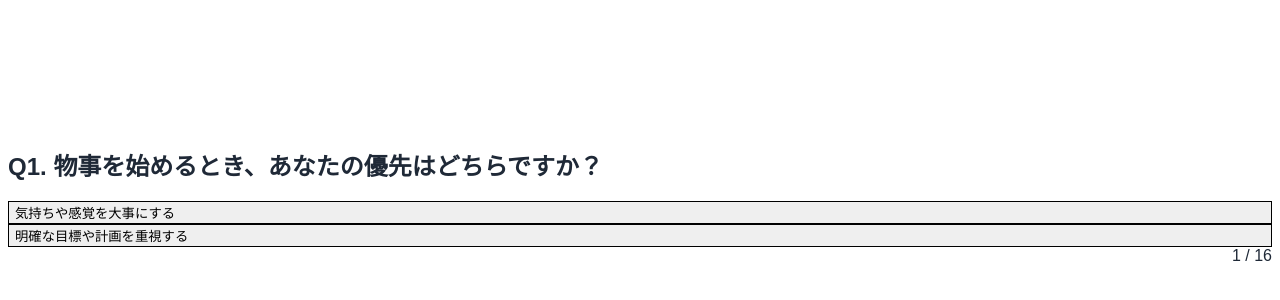
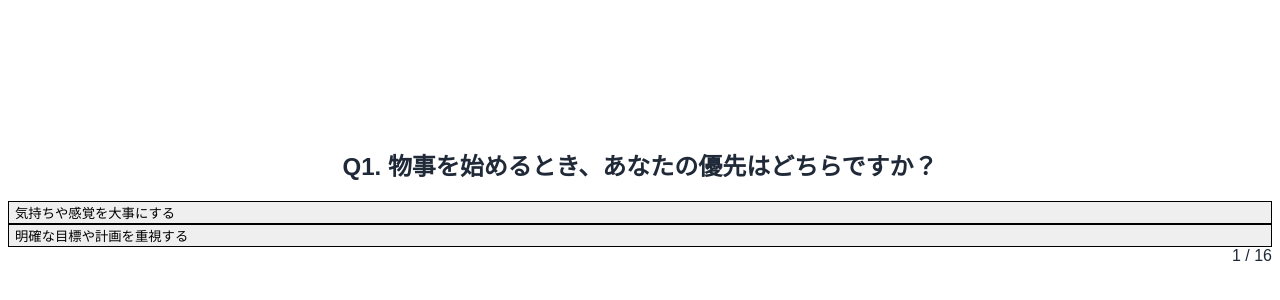
Before and after one commit to HIROYOKOKI/evae-diagnosis-api-next, a Next.js app: page /diagnosis in a window 1280 px wide. Shown: the part 212-512 px from the top of the page. Built offline with nearby package versions, Linux system fonts and the light colour scheme.

Commit message:
Update diagnosis.tsx

```diff
--- a/pages/diagnosis.tsx
+++ b/pages/diagnosis.tsx
@@ -43,9 +43,9 @@ export default function DiagnosisPage() {
 
   return (
     <div className="min-h-screen flex items-center justify-center bg-gradient-to-b from-white to-gray-50 px-6 py-12">
-      <div className="max-w-2xl w-full space-y-10">
+      <div className="w-full space-y-10 px-4">
         <div>
-          <h2 className="text-2xl font-bold leading-relaxed tracking-tight mb-6">
+          <h2 className="text-xl md:text-2xl font-semibold tracking-tight mb-6 text-gray-800 text-center">
             Q{q.id}. {q.text}
           </h2>
           <div className="space-y-4">
@@ -53,7 +53,7 @@ export default function DiagnosisPage() {
               <button
                 key={index}
                 onClick={() => handleSelect(opt.structure)}
-                className="block w-full px-6 py-4 bg-white border border-gray-200 rounded-xl shadow hover:shadow-md hover:bg-gray-50 transition-all duration-200 transform hover:scale-[1.02] active:scale-95 text-lg text-gray-700 text-left"
+                className="block w-full max-w-md mx-auto px-6 py-4 bg-white border border-gray-200 rounded-2xl shadow-md hover:shadow-lg hover:bg-gray-50 transition-all duration-200 transform hover:scale-[1.01] active:scale-95 text-base text-gray-800 text-left leading-relaxed"
               >
                 {opt.text}
               </button>
```
